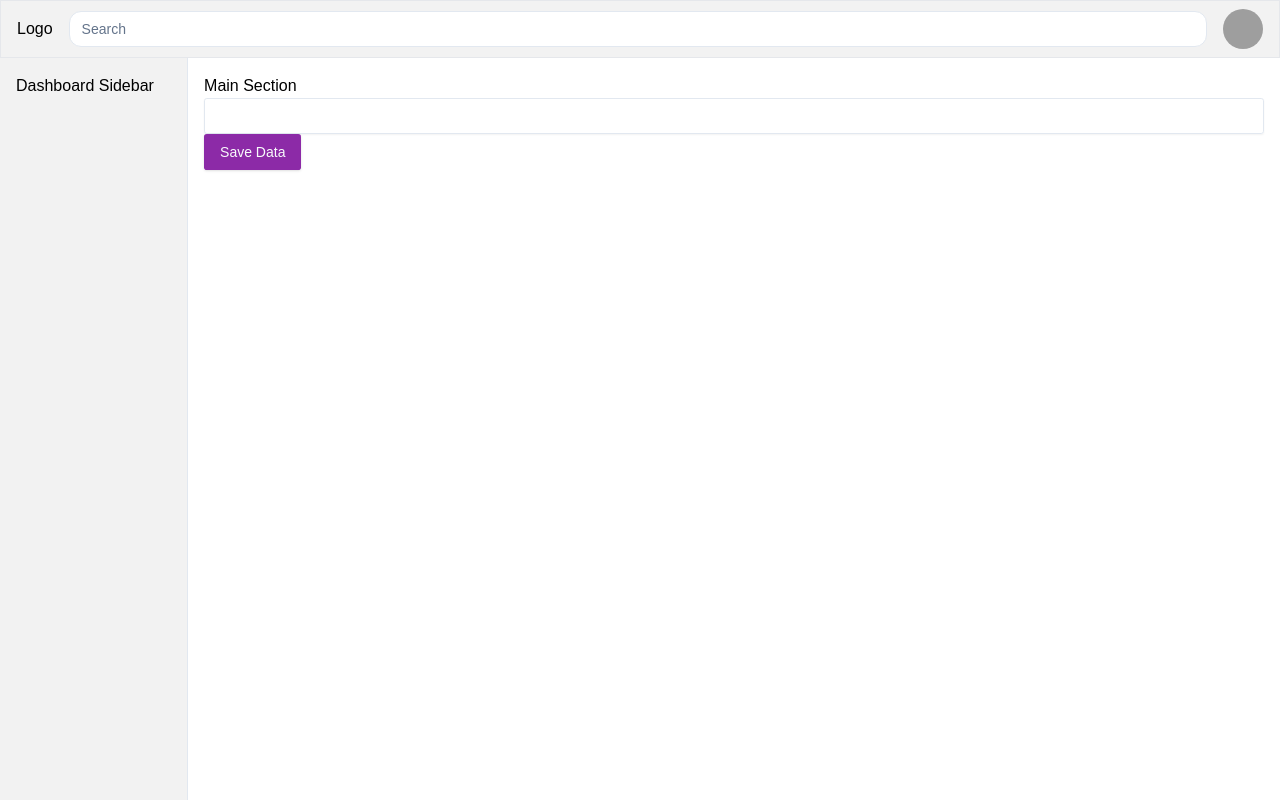
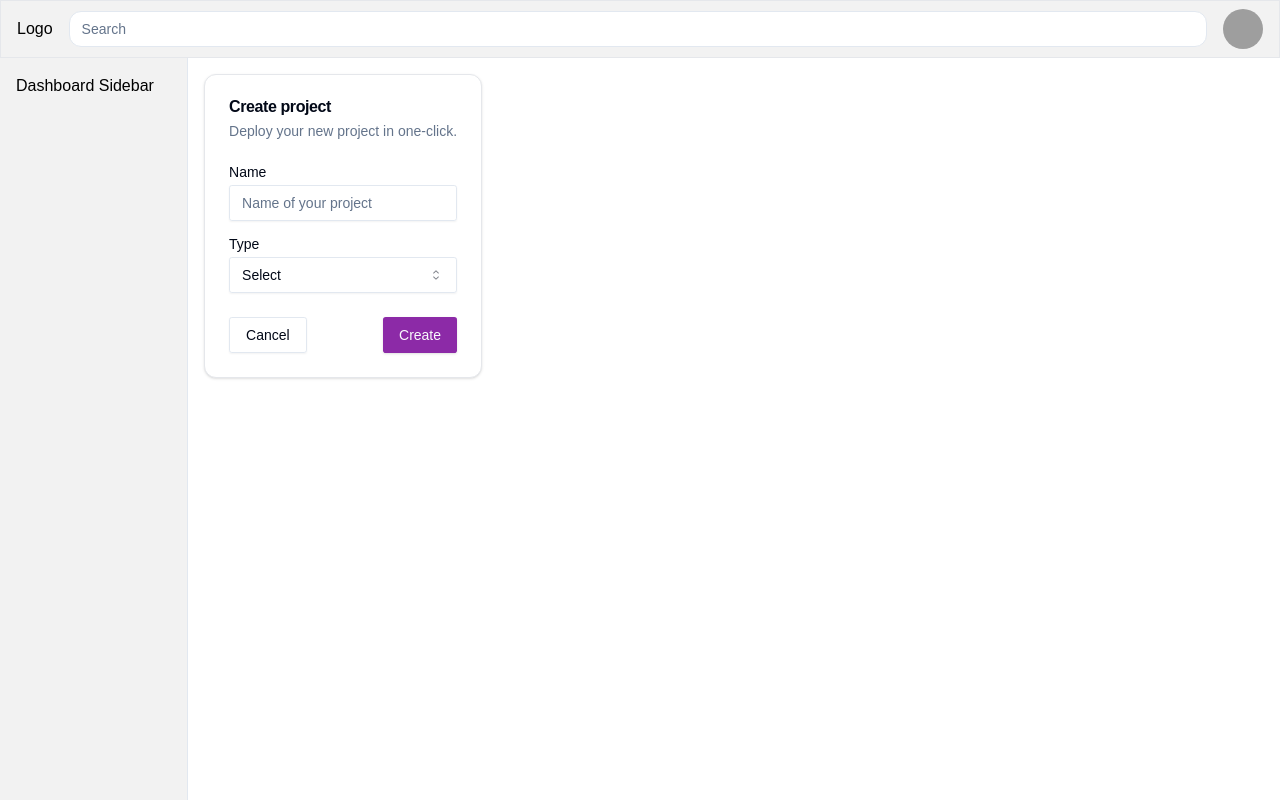
Before and after one commit to DocAmz/By-Doc-Suite, a Next.js app: page /dashboard in a window 1280 px wide. Built offline with nearby package versions, Linux system fonts and the light colour scheme; no server answers; the database is empty; sample sign-in values are in the browser's storage; grey boxes are pictures that could not be loaded; a web font is replaced by a local one.

Commit message:
Create document

```diff
--- a/src/app/(protected)/dashboard/page.tsx
+++ b/src/app/(protected)/dashboard/page.tsx
@@ -13,10 +13,14 @@ import { observer } from "mobx-react"
 import { Button } from "@/components/ui/button"
 import { useSession } from "next-auth/react"
 import { useRouter } from "next/navigation"
+import { useEffect, useState } from "react"
+import { IuserPublic } from "@/modules/DashboardManager/type/user.type"
+
 
 const  DashboardPage = observer(() => {
  const router = useRouter()
  const { data: session } = useSession()
+ const [loadedUser, setUser] = useState<IuserPublic | null>(null);
 
  console.log('session', session)
 
@@ -24,6 +28,29 @@ const  DashboardPage = observer(() => {
   router.push('/auth')
   return null // Prevent rendering the rest of the component before redirection
 }
+
+const getUser = async () => {
+  const response = await fetch('/api/userInfo', {
+    method: 'POST',
+    headers: {
+      'Content-Type': 'application/json',
+    },
+    body: JSON.stringify({ email: session?.user?.email }),
+  });
+  return response.json();
+};
+
+useEffect(() => {
+  getUser().then(res => {
+    setUser(res);
+    DashboardStore.setUser(res)
+    console.log('User info:', res);
+  }).catch(error => {
+    console.error('Error fetching user info:', error);
+  });
+}, []);
+
+  if(!loadedUser) return <div>Loading...</div>
 
   return (
     <div className="w-full h-full">
@@ -33,8 +60,9 @@ const  DashboardPage = observer(() => {
           <div className="fixed top-0 left-0 w-full h-full bg-black bg-opacity-50 flex items-center justify-center z-50">
             <div className="bg-white p-4 rounded-lg">
               <h1>Profile</h1>
-              <p>{session?.user?.name}</p>
-              <p>{session?.user?.email}</p>
+              <p>{loadedUser.firstname}</p>
+              <p>{loadedUser.lastname}</p>
+              <p>{loadedUser.email}</p>
               <Button onClick={() => DashboardStore.setDisplayProfile()}>Close</Button>
             </div>
           </div>
--- /dev/null
+++ b/src/app/api/createTypeDoc/route.ts
@@ -0,0 +1,29 @@
+import TypeDoc from "@/lib/mongo/models/type.document.model";
+import { connectMongoDB } from "@/lib/mongo/mongo";
+import { NextRequest, NextResponse } from "next/server";
+
+export async function POST(req: NextRequest) {
+  try {
+    const { filename, userId, editorState } = await req.json();
+
+    if (!filename) {
+      return NextResponse.json({ message: "Filename is required" }, { status: 400 });
+    }
+
+    if (!userId) {
+      return NextResponse.json({ message: "Unknown user ID" }, { status: 400 });
+    }
+
+    await connectMongoDB();
+    console.log("Connected - Creating the document");
+
+    const newDoc = await TypeDoc.create({ filename, userId, editorState: "" });
+    console.log("Created document:", newDoc);
+
+    console.log("Created - Building response");
+    return NextResponse.json({ message: "File created" }, { status: 201 });
+  } catch (error) {
+    console.error("Error creating TypeDoc:", error);
+    return NextResponse.json({ message: "An error occurred when creating the document." }, { status: 500 });
+  }
+}
--- /dev/null
+++ b/src/app/api/userInfo/route.ts
@@ -0,0 +1,27 @@
+import User from "@/lib/mongo/models/user.model";
+import { connectMongoDB } from "@/lib/mongo/mongo";
+import { NextRequest, NextResponse } from "next/server";
+
+
+export async function POST(req: NextRequest) {
+  try {
+    await connectMongoDB();
+    const { email } = await req.json();
+    const user = await User.findOne({ email });
+
+    if (user) {
+      const publicUser = {
+        id: user._id,
+        firstname: user.firstname,
+        lastname: user.lastname,
+        email: user.email,
+      }
+      return NextResponse.json(publicUser, { status: 200 });
+    } else {
+      return NextResponse.json({ message: 'User not found.' }, { status: 404 });
+    }
+  } catch (error) {
+    console.error('Error checking if user exists:', error);
+    return NextResponse.json({ message: 'An error occurred when checking if the user exists.' }, { status: 500 });
+  }
+}
--- /dev/null
+++ b/src/lib/mongo/models/type.document.model.ts
@@ -0,0 +1,20 @@
+import mongoose, { models } from "mongoose";
+
+const typeDocSchema = new mongoose.Schema({
+  filename: {
+    type: String,
+    required: true
+  },
+  userID: {
+    type: String,
+    required: true
+  },
+  editorState: {
+    type: String,
+    required: true
+  }
+}, { timestamps: true });
+
+const TypeDoc = mongoose.models.TypeDoc || mongoose.model('TypeDoc', typeDocSchema);
+
+export default TypeDoc;
--- a/src/modules/DashboardManager/store/DashboardStore.tsx
+++ b/src/modules/DashboardManager/store/DashboardStore.tsx
@@ -1,8 +1,10 @@
 import { makeAutoObservable } from "mobx";
+import { IuserPublic } from "../type/user.type";
 
 class DashboardStore {
 
   displayProfile: boolean = false;
+  user: IuserPublic | undefined = undefined
 
   constructor() {
     makeAutoObservable(this);
@@ -12,6 +14,14 @@ class DashboardStore {
     this.displayProfile = !this.displayProfile
   }
 
+  setUser = (value: IuserPublic) => {
+    this.user = value
+  }
+
+  getUser = () => {
+    return this.user
+  }
+
 
 }
 
--- /dev/null
+++ b/src/modules/DashboardManager/type/user.type.ts
@@ -0,0 +1,6 @@
+export interface IuserPublic {
+  id: string;
+  firstname: string;
+  lastname: string;
+  email: string;
+}
--- a/src/modules/DashboardManager/ui/main/index.tsx
+++ b/src/modules/DashboardManager/ui/main/index.tsx
@@ -4,38 +4,98 @@ import { set } from "date-fns"
 import { Input } from "@/components/ui/input"
 import { useState } from "react"
 import { Button } from "@/components/ui/button"
+import { Card, CardContent, CardDescription, CardFooter, CardHeader, CardTitle } from "@/components/ui/card"
+import { Label } from "@/components/ui/label"
+import { Select, SelectTrigger, SelectValue, SelectContent, SelectItem } from "@/components/ui/select"
+import DashboardStore from "@/modules/DashboardManager/store/DashboardStore"
+import { observer } from "mobx-react"
 
-const MainSection = () => {
+const MainSection = observer(() => {
+  const [fileName, setFileName] = useState("New Document");
+  const [docType, setDocType] = useState("");
+  const [error, setError] = useState("");
+  const [editorState, setEditorState] = useState("");
+  const user = DashboardStore.getUser()
 
-  const [inputData, setInputData] = useState('')
 
-  const handleSaveData = async () => {
-    const response = await fetch('/api/document', {
-      method: 'POST',
-      headers: {
-        'Content-Type': 'application/json',
-      },
-      body: JSON.stringify({ data: inputData }),
-    });
+  const createNewDocument = async (e: React.FormEvent<HTMLFormElement>) => {
+    e.preventDefault();
 
-    if (response.ok) {
-      console.log('Data saved successfully');
-      setInputData('');
-    } else {
-      console.error('Something went wrong');
+    if (!fileName || !docType) {
+      setError("All fields are required");
+      return;
     }
-  }
+
+    if (docType !== "TypeDoc") {
+      setError("This document type doesn't exist");
+      return;
+    }
+
+    if(!user) return
+
+    try {
+      const res = await fetch("/api/createTypeDoc", {
+        method: "POST",
+        headers: {
+          "Content-type": "application/json",
+        },
+        body: JSON.stringify({ filename: fileName, userId: user.id  , editorState }),
+      });
+
+      if (res.ok) {
+        const responseData = await res.json();
+        console.log("Document created successfully:", responseData);
+        // Handle success scenario
+      } else {
+        const errorData = await res.json();
+        console.error("Server error:", errorData);
+        setError("An error occurred when creating the document");
+      }
+    } catch (error) {
+      console.error("Network error:", error);
+      setError("An error occurred when creating the document");
+    }
+  };
 
   return (
     <div>
-      <h1>Main Section</h1>
-      <Input
-        value={inputData}
-        onChange={(e) => setInputData(e.target.value)}
-       />
-       <Button onClick={handleSaveData}>Save Data</Button>
+      <div className="flex">
+        <div>
+          <Card className="w-[350px]">
+            <CardHeader>
+              <CardTitle>Create project</CardTitle>
+              <CardDescription>Deploy your new project in one-click.</CardDescription>
+            </CardHeader>
+            <form onSubmit={createNewDocument}>
+              <CardContent>
+                <div className="grid w-full items-center gap-4">
+                  <div className="flex flex-col space-y-1.5">
+                    <Label htmlFor="fileName">Name</Label>
+                    <Input id="fileName" name="fileName" placeholder="Name of your project" onChange={(e) => setFileName(e.target.value)} />
+                  </div>
+                  <div className="flex flex-col space-y-1.5">
+                    <Label htmlFor="type">Type</Label>
+                    <Select onValueChange={(value) => setDocType(value)}>
+                      <SelectTrigger id="docType" name="docType">
+                        <SelectValue placeholder="Select" />
+                      </SelectTrigger>
+                      <SelectContent position="popper">
+                        <SelectItem value="TypeDoc">ByType</SelectItem>
+                      </SelectContent>
+                    </Select>
+                  </div>
+                </div>
+              </CardContent>
+              <CardFooter className="flex justify-between">
+                <Button variant="outline">Cancel</Button>
+                <Button type="submit">Create</Button>
+              </CardFooter>
+            </form>
+          </Card>
+        </div>
+      </div>
     </div>
-  )
-}
+  );
+});
 
-export default MainSection
+export default MainSection;
```
